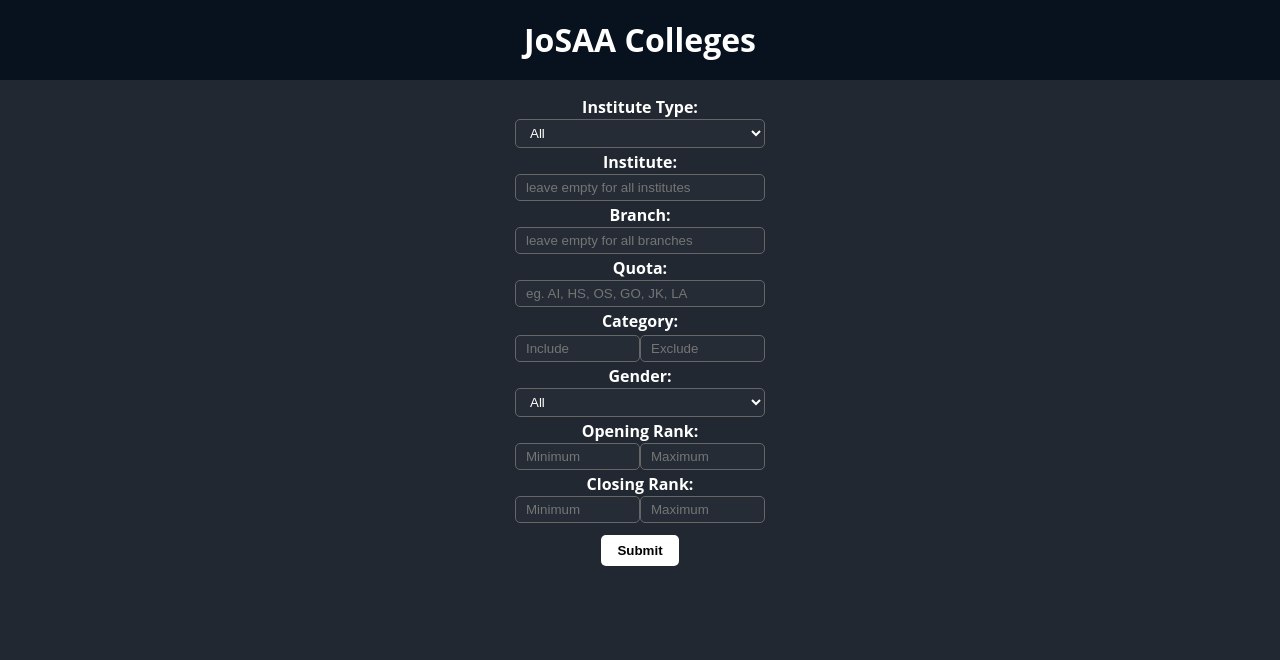
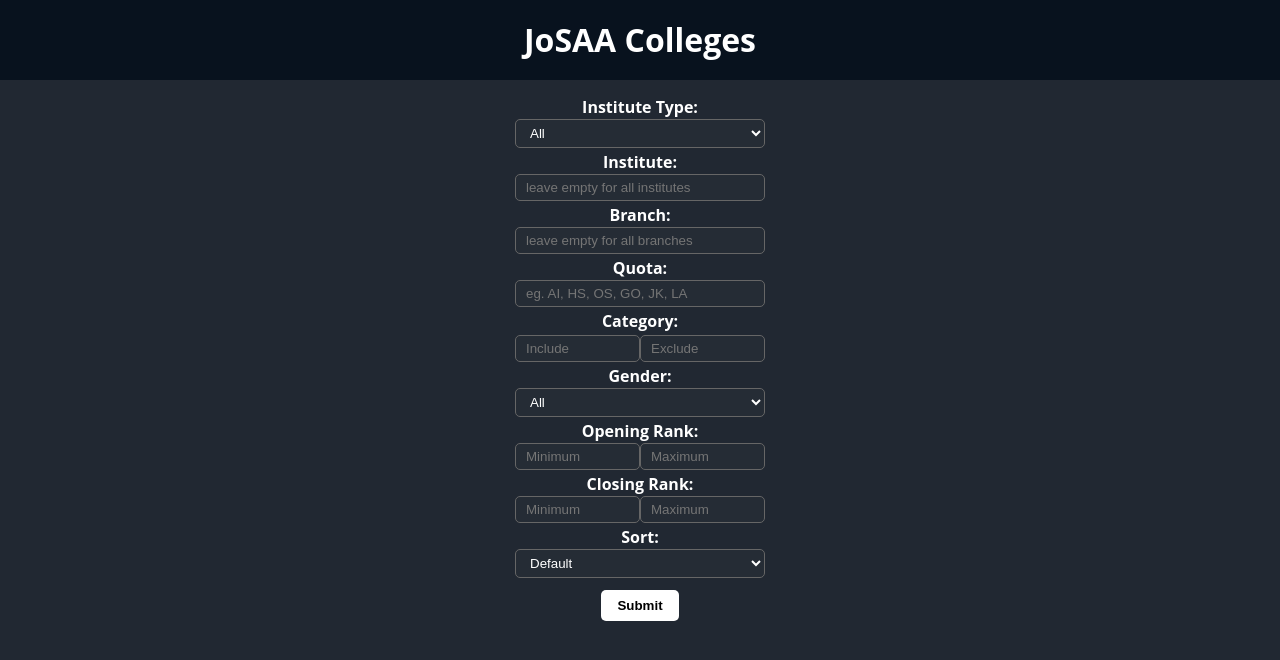
Before and after one commit to shubham282raj/excel-query, a React (Create React App) app in the folder frontend/: page / in a window 1280 px wide. Shown: the top 660 px of the page. Built offline with nearby package versions, Linux system fonts and the light colour scheme.

Commit message:
Added sorting

```diff
--- a/frontend/src/components/Form.jsx
+++ b/frontend/src/components/Form.jsx
@@ -21,6 +21,7 @@
       openingMaxRank,
       closingMinRank,
       closingMaxRank,
+      sort,
     } = data;
 
     const filteredData = rawData.filter((row) => {
@@ -90,6 +91,12 @@
         closingRankMatch
       );
     });
+
+    if (sort === "") {
+    } else if (sort === "Opening Rank" || sort === "Closing Rank")
+      filteredData.sort((a, b) => a[sort] - b[sort]);
+    else filteredData.sort((a, b) => a[sort].localeCompare(b[sort]));
+
     return filteredData;
   };
 
@@ -214,6 +221,21 @@
             </div>
           </label>
         </div>
+        <div>
+          <label>
+            Sort:
+            <select {...register("sort")}>
+              <option value="">Default</option>
+              <option value="Institute">Institute</option>
+              <option value="Academic Program Name">Branch</option>
+              <option value="Quota">Quota</option>
+              <option value="Seat Type">Category</option>
+              <option value="Gender">Gender</option>
+              <option value="Opening Rank">Opening Rank</option>
+              <option value="Closing Rank">Closing Rank</option>
+            </select>
+          </label>
+        </div>
         <button type="submit">Submit</button>
       </form>
       {<ExcelTables excelData={excelData} />}
```
